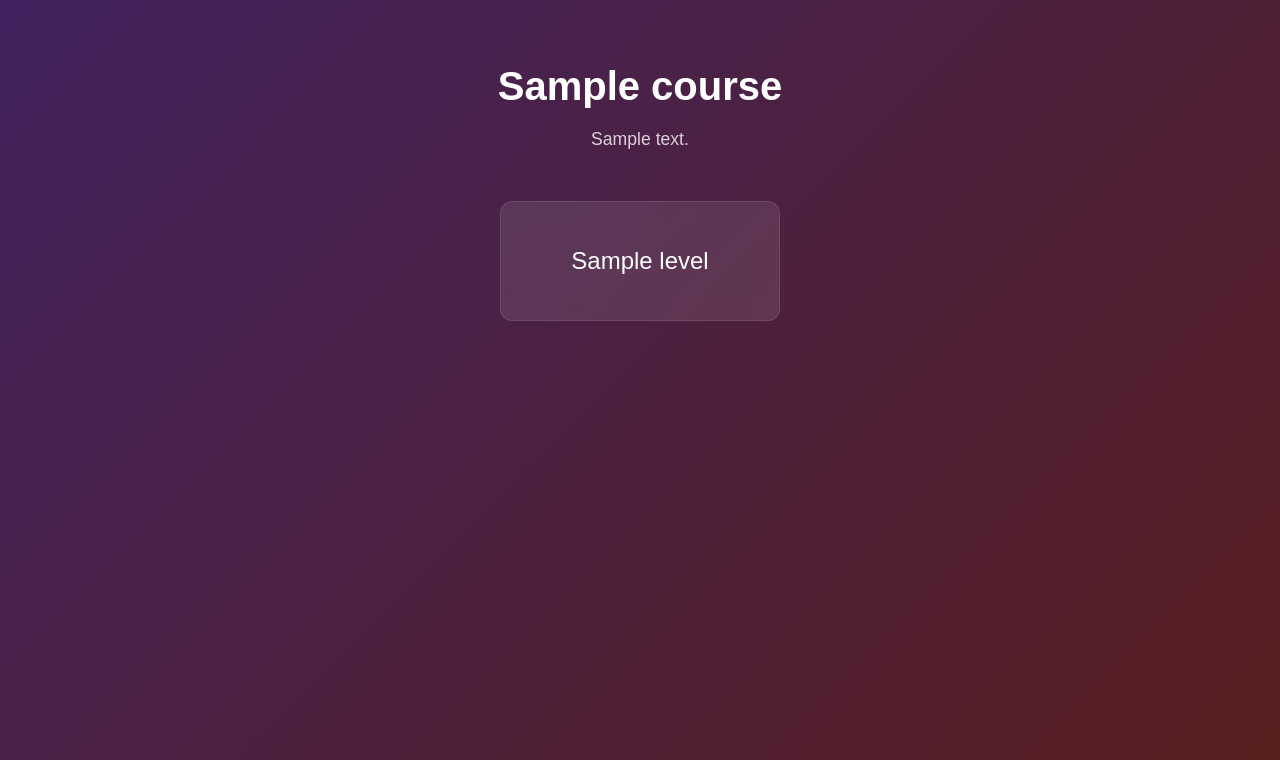
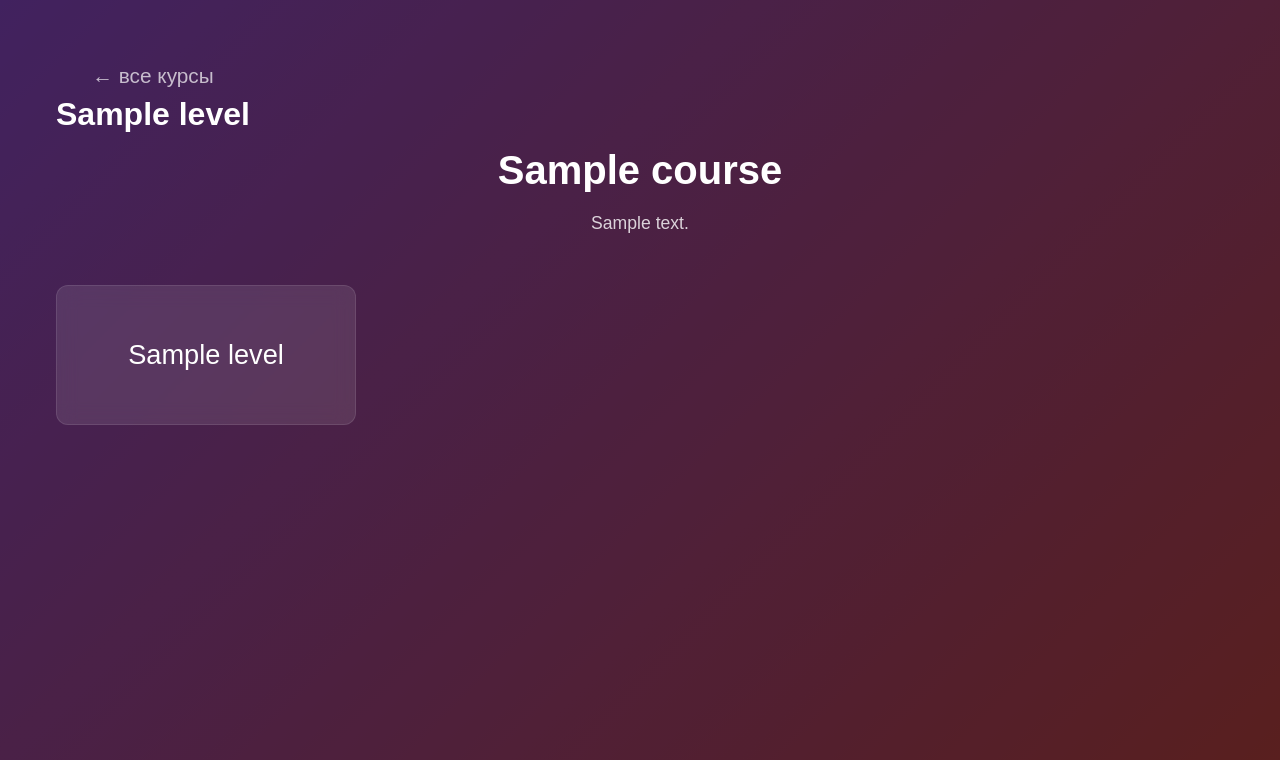
Before and after one commit to Picalfer/ScheduleDjangoApp, a Django app: template materials/templates/materials/course_levels.html in a window 1280 px wide. Shown: the part 40-800 px from the top of the page. Run offline with Django 5.2, Linux system fonts and the light colour scheme; the template is opened without the code that fills it: values that come from a table or form of the project are taken from there, others are empty; tables that the repository leaves empty hold one stand-in row (values such as "Sample post").

Commit message:
add back btn for course levels page refactor style

```diff
--- a/materials/models.py
+++ b/materials/models.py
@@ -1,3 +1,5 @@
+import re
+
 from django.db import models
 
 
@@ -31,6 +33,25 @@ class Guide(models.Model):
     assets = models.FileField("Ресурсы (zip)", upload_to="guides/assets/", null=True, blank=True)
     order = models.PositiveIntegerField("Порядок", default=0)
 
+    def save(self, *args, **kwargs):
+        super().save(*args, **kwargs)
+        if self.html_file:  # Если загружен HTML-файл
+            self.clean_google_redirects()
+
+    def clean_google_redirects(self):
+        """Удаляет google-редиректы из ссылок в HTML."""
+        with open(self.html_file.path, 'r+', encoding='utf-8') as f:
+            content = f.read()
+            # Регулярка для поиска google-редиректов
+            cleaned_content = re.sub(
+                r'https?://www\.google\.com/url\?q=([^&]+)&[^"]+',
+                lambda m: m.group(1),  # Оставляем только оригинальный URL
+                content
+            )
+            f.seek(0)
+            f.write(cleaned_content)
+            f.truncate()
+
     def assets_url(self):
         if self.assets:
             return self.assets.url.replace('.zip', '')
--- /dev/null
+++ b/materials/static/materials/css/breadcrumbs.css
@@ -0,0 +1,21 @@
+.breadcrumbs {
+    margin-bottom: 15px;
+}
+
+.breadcrumbs a {
+    color: rgba(255, 255, 255, 0.7);
+    text-decoration: none;
+    font-size: 1.3rem;
+    display: inline-block;
+    margin-bottom: 0.5rem;
+}
+
+.breadcrumbs a:hover {
+    color: white;
+}
+
+.breadcrumbs h1 {
+    color: white;
+    font-size: 2rem;
+    margin: 0;
+}
--- a/materials/static/materials/css/levels.css
+++ b/materials/static/materials/css/levels.css
@@ -34,9 +34,8 @@ main {
 .levels-flex-container {
     display: flex;
     flex-wrap: wrap;
-    justify-content: center; /* Центрируем элементы */
+    justify-content: space-between; /* Центрируем элементы */
     gap: 1.5rem;
-    padding: 0 1rem;
 }
 
 .level-card {
@@ -47,8 +46,8 @@ main {
     text-decoration: none;
     border: 1px solid rgba(255, 255, 255, 0.1);
     backdrop-filter: blur(10px);
-    width: 280px; /* Фиксированная ширина карточек */
-    height: 120px;
+    width: 300px;
+    height: 140px;
     display: flex;
     align-items: center;
     justify-content: center;
@@ -67,7 +66,7 @@ main {
 
 .level-title {
     color: white;
-    font-size: 1.5rem;
+    font-size: 1.7rem;
     font-weight: 500;
     margin: 0;
 }
--- a/materials/templates/materials/course_levels.html
+++ b/materials/templates/materials/course_levels.html
@@ -5,11 +5,20 @@
 
 {% block extra_css %}
     <link rel="stylesheet" href="{% static 'materials/css/levels.css' %}">
+    <link rel="stylesheet" href="{% static 'materials/css/breadcrumbs.css' %}">
 {% endblock %}
 
 {% block content %}
     <div class="course-container">
         <div class="course-header">
+            <div style="display: flex; justify-content: left">
+                <div class="breadcrumbs">
+                    <a href="{% url 'materials_hub' %}">← все курсы</a>
+                    <h1>{{ level.title }}</h1>
+                </div>
+            </div>
+
+
             <h1 class="course-title">{{ course.title }}</h1>
             {% if course.description %}
                 <p class="course-description">{{ course.description }}</p>
--- a/materials/templates/materials/level_guides.html
+++ b/materials/templates/materials/level_guides.html
@@ -5,6 +5,7 @@
 
 {% block extra_css %}
     <link rel="stylesheet" href="{% static 'materials/css/guides.css' %}">
+    <link rel="stylesheet" href="{% static 'materials/css/breadcrumbs.css' %}">
 {% endblock %}
 
 {% block content %}
@@ -19,12 +20,10 @@
                 <a href="{% url 'view_guide' guide.id %}" class="guide-card" target="_blank">
                     <h3 class="guide-title">{{ guide.title }}</h3>
                     <span class="guide-action">
-        <i class="fas fa-eye"></i>
-    </span>
+                </span>
                 </a>
             {% empty %}
                 <div class="empty-message">
-                    <i class="fas fa-file-alt"></i>
                     <p>Методички пока не добавлены</p>
                 </div>
             {% endfor %}
```
Also changed, not shown: materials/static/materials/css/guides.css (+0 -22 lines).
